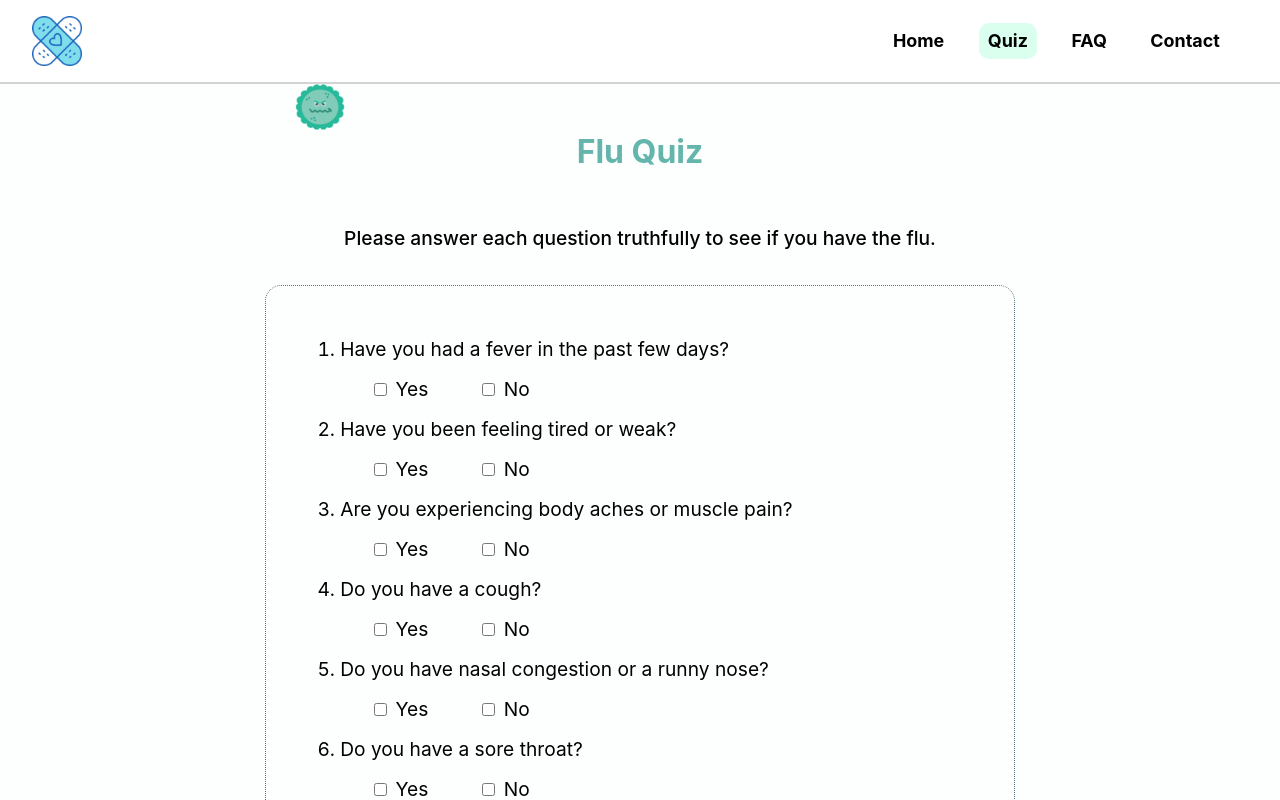
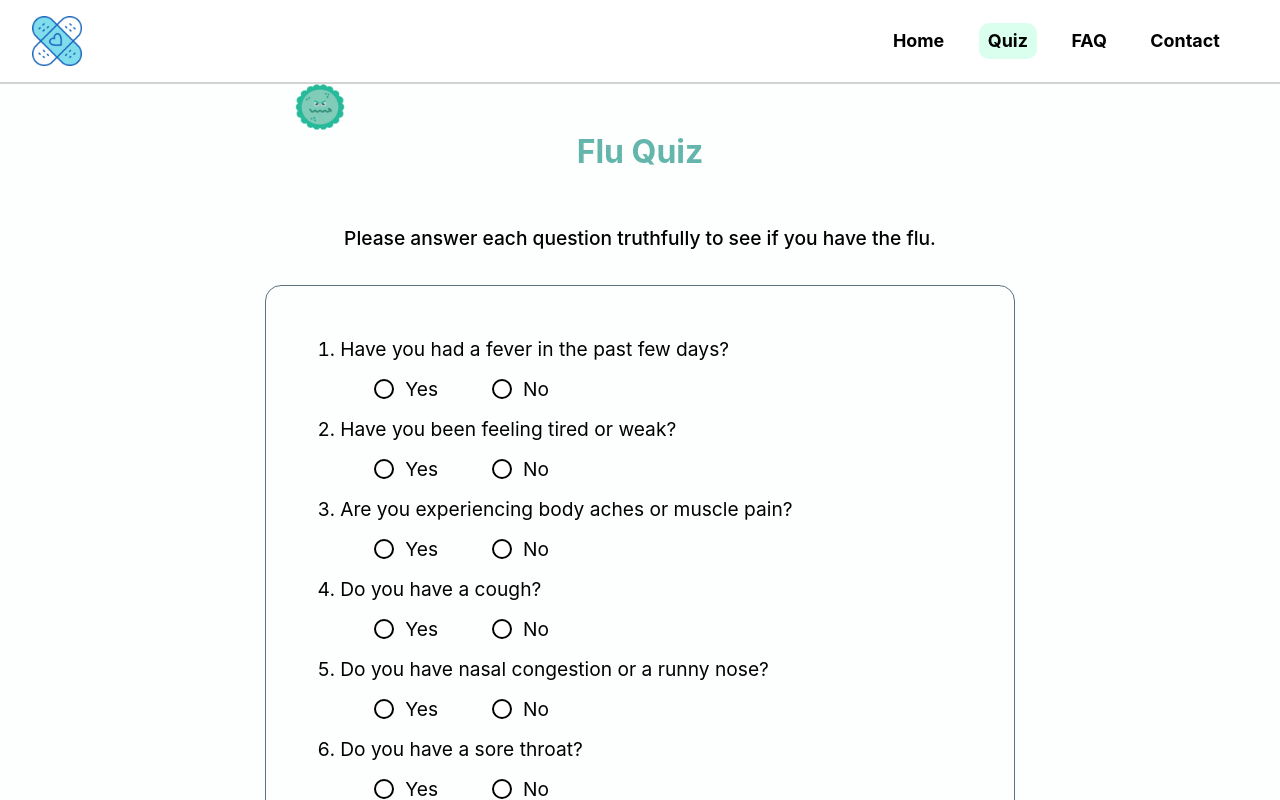
Before and after one commit to yenphglam/WebJam_2025_starter_pack, a React (Vite) app in the folder frontend/: page / in a window 1280 px wide. Both pictures are taken after a click on the button "Take Quiz". Shown: the top 800 px of the page. Built offline with nearby package versions, Linux system fonts and the light colour scheme.

Commit message:
Made quiz pretty

```diff
--- a/frontend/src/pages/Quiz.jsx
+++ b/frontend/src/pages/Quiz.jsx
@@ -62,13 +62,13 @@ export default function Quiz() {
                     <li key={i}>
                         <span className={styles.questions}>{q}</span>
                         <div className={styles.quizcheckboxes}>
-                            <label>
-                                <input type="checkbox" checked={answers[i] === "yes"} onChange={() => handleCheck(i, "yes")}/>{" "}
+                            <label className={styles.checkboxLabel}>
+                                <input className={styles.checkbox} type="checkbox" checked={answers[i] === "yes"} onChange={() => handleCheck(i, "yes")}/>{" "}
                                 Yes
                             </label>
 
-                            <label>
-                                <input type="checkbox" checked={answers[i] === "no"} onChange={() => handleCheck(i, "no")}/>{" "}
+                            <label className={styles.checkboxLabel}>
+                                <input className={styles.checkbox} type="checkbox" checked={answers[i] === "no"} onChange={() => handleCheck(i, "no")}/>{" "}
                                 No
                             </label>
                         </div>
--- a/frontend/src/pages/Quiz.module.css
+++ b/frontend/src/pages/Quiz.module.css
@@ -13,7 +13,7 @@
 	font-weight: 500;
 }
 .quizform{
-	border: .1rem dotted #5D737E;
+	border: .1rem solid #5D737E;
 	border-radius: 1rem;
 	display: flex;
 	align-items: center;
@@ -23,6 +23,30 @@
 	padding: 1.5rem;
 	line-height: 2.5rem;
 	font-size: 1.2rem;
+}
+.checkboxLabel {
+	display: flex;
+	align-items: center;
+	gap: 0.5rem;
+}
+.checkbox {
+	border: 2px solid black;
+	appearance: none;
+	width: 20px;
+	height: 20px;
+	background-color: white;
+	border-radius: 20px;
+	transition: scale 0.1s ease-in-out;
+}
+.checkbox:hover {
+	scale: 1.1;
+}
+.checkbox:active {
+	scale: 0.9;
+	background-color: #5d737e !important;
+}
+.checkbox:checked {
+	background-color: #64b6ac;
 }
 .quizcheckboxes{
 	display: flex;
```
